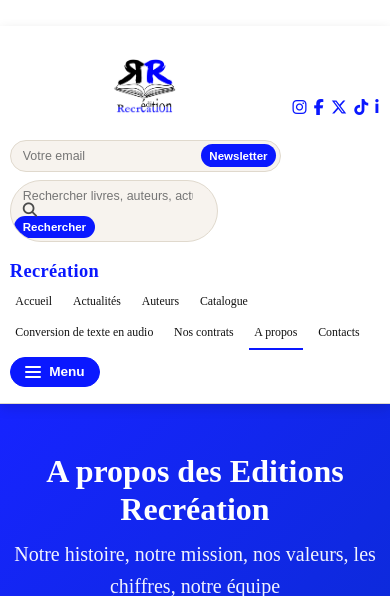
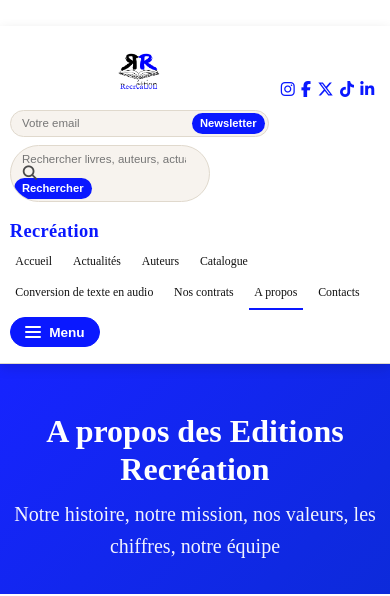
Before and after one commit to CODJOBLIGUI/recreation, a Django app: page /a-propos/ in a window 390 px wide. Shown: the top 596 px of the page. Run offline with Django 5.2, Linux system fonts and the light colour scheme; data comes from the database, SQL or seed files in the repository; data that the repository does not hold is empty; some libraries are stand-ins or nearby versions.

Commit message:
Fix mobile header alignment and search style

```diff
--- a/apps/catalogue/static/catalogue/css/responsive.css
+++ b/apps/catalogue/static/catalogue/css/responsive.css
@@ -679,3 +679,23 @@
         border-radius: 999px;
     }
 }
+/* FORCE mobile header alignment */
+@media (max-width: 768px) {
+    .header__top { display: grid !important; grid-template-columns: auto 1fr; grid-template-areas: "logo socials" "forms forms"; }
+    .header__brand { grid-area: logo; justify-content: flex-start !important; align-items: center !important; text-align: left !important; }
+    .header__logo { margin: 0 !important; }
+    .header__logo img { max-height: 60px !important; }
+    .header__social { grid-area: socials; justify-content: flex-end !important; flex-wrap: nowrap !important; white-space: nowrap; gap: 0.4rem !important; }
+    .header__actions { grid-area: forms; display: grid !important; grid-template-columns: 1fr 1fr; gap: 0.5rem !important; }
+    .header__newsletter-form, .header-search { width: 100% !important; min-width: 0 !important; }
+    .header__newsletter-form input, .header-search input { font-size: 0.72rem !important; padding: 0.28rem 0.5rem !important; }
+    .header__newsletter-form button, .header-search__btn { font-size: 0.7rem !important; padding: 0.28rem 0.5rem !important; }
+}
+
+/* EXTRA small text in carousel */
+@media (max-width: 768px) {
+    .hero__title { font-size: 0.85rem !important; }
+    .hero__author { font-size: 0.7rem !important; }
+    .hero__content p { font-size: 0.58rem !important; }
+    .hero__cta .btn { padding: 0.2rem 0.4rem !important; font-size: 0.52rem !important; }
+}
--- a/apps/catalogue/templates/catalogue/base.html
+++ b/apps/catalogue/templates/catalogue/base.html
@@ -24,7 +24,7 @@
 
     <!-- CSS Principal -->
     <link rel="stylesheet" href="{% static 'catalogue/css/style.css' %}?v=45">
-    <link rel="stylesheet" href="{% static 'catalogue/css/responsive.css' %}?v=13">
+    <link rel="stylesheet" href="{% static 'catalogue/css/responsive.css' %}?v=14">
     <link rel="stylesheet" href="{% static 'catalogue/css/responsive.css' %}">
 
     <!-- CSS supplémentaire spécifique à chaque page -->
```
